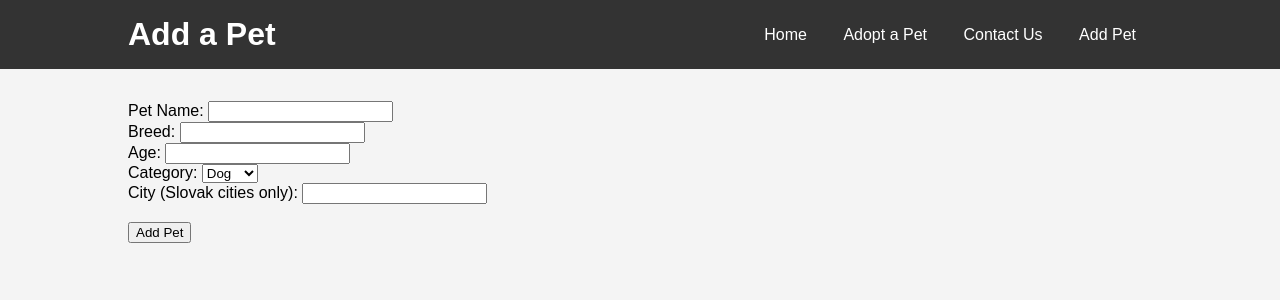
After one commit to Bonderukk/Pet-Adoption-Web, a Flask app: page /add_pet in a window 1280 px wide. The commit adds this page. Shown: the top 300 px of the page. Run offline with Flask 3, Linux system fonts and the light colour scheme.

Commit message:
Add a pet

```diff
--- a/app.py
+++ b/app.py
@@ -6,21 +6,67 @@ import os
 
 app = Flask(__name__)
 
+# Slovak city coordinates (latitude and longitude)
+city_coordinates = {
+    'Bratislava': (48.1486, 17.1077),
+    'Košice': (48.7164, 21.2611),
+    'Prešov': (48.9985, 21.2336),
+    'Žilina': (49.2234, 18.7394),
+    'Nitra': (48.3069, 18.0854),
+    'Trnava': (48.3774, 17.5883),
+    'Trenčín': (48.8945, 18.0444),
+    'Banská Bystrica': (48.7395, 19.1531),
+}
 
-# Function to connect to the database
+import os
+
 def get_db_connection():
-    db_path = os.path.join(os.path.dirname(__file__), 'pets.db')
-    print(f"Connecting to database at {db_path}")
+    base_dir = os.path.dirname(os.path.abspath(__file__))  # Get the current directory of app.py
+    db_path = os.path.join(base_dir, 'pets.db')            # Construct the absolute path to the database
     conn = sqlite3.connect(db_path)
     conn.row_factory = sqlite3.Row
     return conn
 
 
-# Initialize the database and create the table if it doesn't exist
+# Route to render the "Add Pet" form and handle form submissions
+@app.route('/add_pet', methods=['GET', 'POST'])
+def add_pet():
+    if request.method == 'POST':
+        name = request.form['name']
+        breed = request.form['breed']
+        age = int(request.form['age'])
+        category = request.form['category']
+        city = request.form['city']
+
+        # Use Nominatim to get the latitude and longitude of the city
+        geolocator = Nominatim(user_agent="pet_adoption_sk")
+        location = geolocator.geocode(city)
+
+        if location:
+            latitude = location.latitude
+            longitude = location.longitude
+
+            # Insert the new pet into the database
+            conn = get_db_connection()
+            conn.execute('''
+                INSERT INTO pets (name, breed, age, category, city, latitude, longitude)
+                VALUES (?, ?, ?, ?, ?, ?, ?)
+            ''', (name, breed, age, category, city, latitude, longitude))
+            conn.commit()
+            conn.close()
+
+            return redirect(url_for('index'))
+        else:
+            # If the city is not found, show an error message
+            error_message = f"City '{city}' not found. Please choose from the predefined cities."
+            return render_template('add_pet.html', error_message=error_message)
+
+    return render_template('add_pet.html')
+
+
+# Initialize the database (create table if not exists)
 def init_db():
-    db_path = os.path.join(os.path.dirname(__file__), 'pets.db')
-    if not os.path.exists(db_path):
-        print(f"Database file {db_path} does not exist. Creating it now.")
+    if not os.path.exists('pets.db'):
         connection = get_db_connection()
         cursor = connection.cursor()
         cursor.execute('''
@@ -29,6 +75,8 @@ def init_db():
                 name TEXT NOT NULL,
                 breed TEXT NOT NULL,
                 age INTEGER NOT NULL,
+                category TEXT NOT NULL,
+                city TEXT NOT NULL,
                 latitude REAL NOT NULL,
                 longitude REAL NOT NULL
             )
@@ -37,7 +85,7 @@ def init_db():
         connection.close()
 
 
-# Insert a sample pet into the database
+# Insert a sample pet into the database (if not already exists)
 def insert_sample_pet():
     connection = get_db_connection()
     cursor = connection.cursor()
@@ -48,21 +96,25 @@ def insert_sample_pet():
 
     if not result:
         cursor.execute('''
-            INSERT INTO pets (name, breed, age, latitude, longitude)
-            VALUES ('Buddy', 'Golden Retriever', 3, 48.1486, 17.1077)  -- Bratislava coordinates
+            INSERT INTO pets (name, breed, age, category, city, latitude, longitude)
+            VALUES ('Buddy', 'Golden Retriever', 3, 'Dog', 'Bratislava', 48.1486, 17.1077)
         ''')
         connection.commit()
 
     connection.close()
 
 
-# Home route
+# Home route to display pets
 @app.route('/')
 def index():
-    return render_template('index.html')
+    connection = get_db_connection()
+    pets = connection.execute('SELECT * FROM pets').fetchall()
+    connection.close()
+
+    return render_template('index.html', pets=pets)
 
 
-# Search route
+# Search route to find pets within 50 km radius
 @app.route('/search', methods=['GET'])
 def search():
     location = request.args.get('location')
@@ -94,11 +146,27 @@ def search():
     return render_template('index.html', location=location)
 
 
-# Adoption route
 @app.route('/adopt', methods=['GET'])
 def adopt():
     category = request.args.get('category', 'all')  # Default to 'all' if no category is specified
-    return render_template('adopt.html', category=category)
+
+    conn = get_db_connection()
+
+    # Fetch pets from the database based on the selected category
+    if category == 'all':
+        pets = conn.execute('SELECT * FROM pets').fetchall()
+    elif category == 'dogs':
+        pets = conn.execute("SELECT * FROM pets WHERE category = 'Dog'").fetchall()
+    elif category == 'cats':
+        pets = conn.execute("SELECT * FROM pets WHERE category = 'Cat'").fetchall()
+    elif category == 'other':
+        pets = conn.execute("SELECT * FROM pets WHERE category = 'Other'").fetchall()
+    elif category == 'shelters':
+        pets = conn.execute("SELECT * FROM pets WHERE category = 'Shelter'").fetchall()
+
+    conn.close()
+
+    return render_template('adopt.html', pets=pets, category=category)
 
 
 # Contact route
--- /dev/null
+++ b/templates/add_pet.html
@@ -0,0 +1,59 @@
+<!DOCTYPE html>
+<html lang="en">
+<head>
+    <meta charset="UTF-8">
+    <meta name="viewport" content="width=device-width, initial-scale=1.0">
+    <title>Add a Pet</title>
+    <link rel="stylesheet" href="{{ url_for('static', filename='style.css') }}">
+</head>
+<body>
+    <header>
+        <div class="container">
+            <h1>Add a Pet</h1>
+            <nav>
+                <a href="{{ url_for('index') }}">Home</a>
+                <a href="{{ url_for('adopt', category='all') }}">Adopt a Pet</a>
+                <a href="{{ url_for('contact') }}">Contact Us</a>
+                <a href="{{ url_for('add_pet') }}">Add Pet</a>
+            </nav>
+        </div>
+    </header>
+
+    <main>
+        <div class="container">
+            <form action="{{ url_for('add_pet') }}" method="POST">
+                <label for="name">Pet Name:</label>
+                <input type="text" id="name" name="name" required><br>
+
+                <label for="breed">Breed:</label>
+                <input type="text" id="breed" name="breed" required><br>
+
+                <label for="age">Age:</label>
+                <input type="number" id="age" name="age" required><br>
+
+                <label for="category">Category:</label>
+                <select id="category" name="category" required>
+                    <option value="Dog">Dog</option>
+                    <option value="Cat">Cat</option>
+                    <option value="Other">Other</option>
+                </select><br>
+
+                <label for="city">City (Slovak cities only):</label>
+                <input type="text" id="city" name="city" list="cities" required><br>
+                <datalist id="cities">
+                    <option value="Bratislava">
+                    <option value="Košice">
+                    <option value="Prešov">
+                    <option value="Žilina">
+                    <option value="Nitra">
+                    <option value="Trnava">
+                    <option value="Trenčín">
+                    <option value="Banská Bystrica">
+                </datalist><br>
+
+                <button type="submit">Add Pet</button>
+            </form>
+        </div>
+    </main>
+</body>
+</html>
```
Also changed, not shown: templates/adopt.html (+24 -15 lines), templates/index.html (+21 -27 lines), pets.db.
